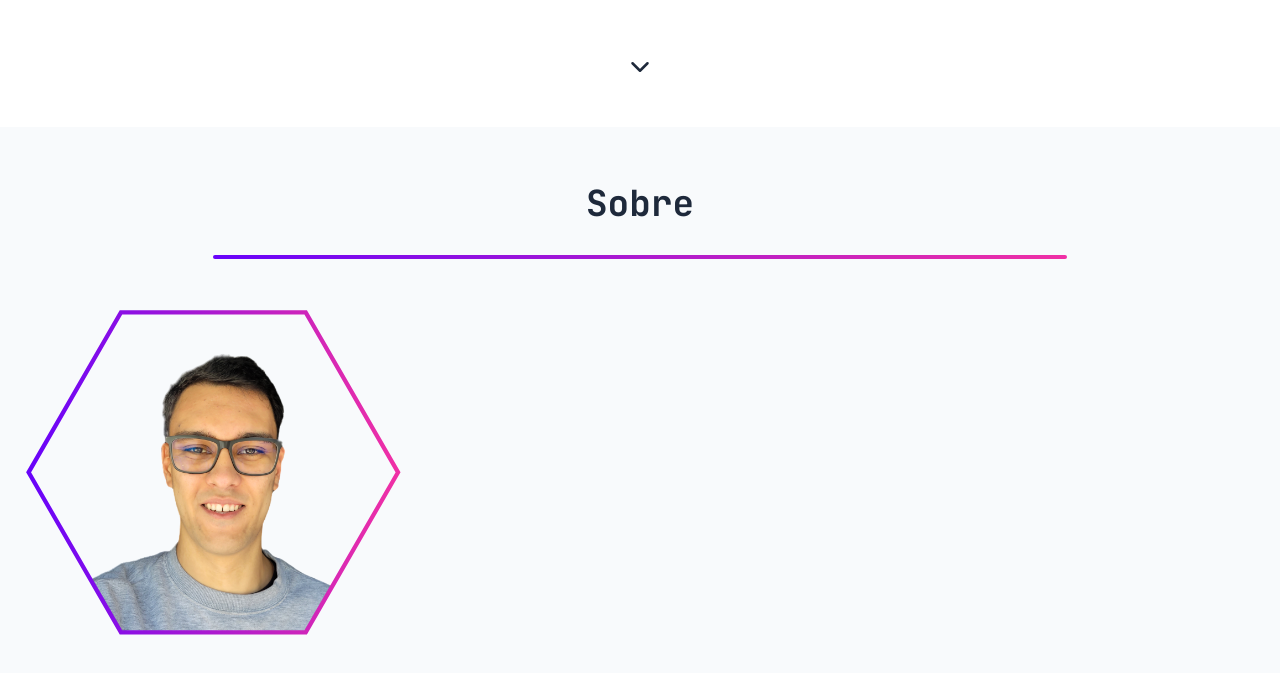
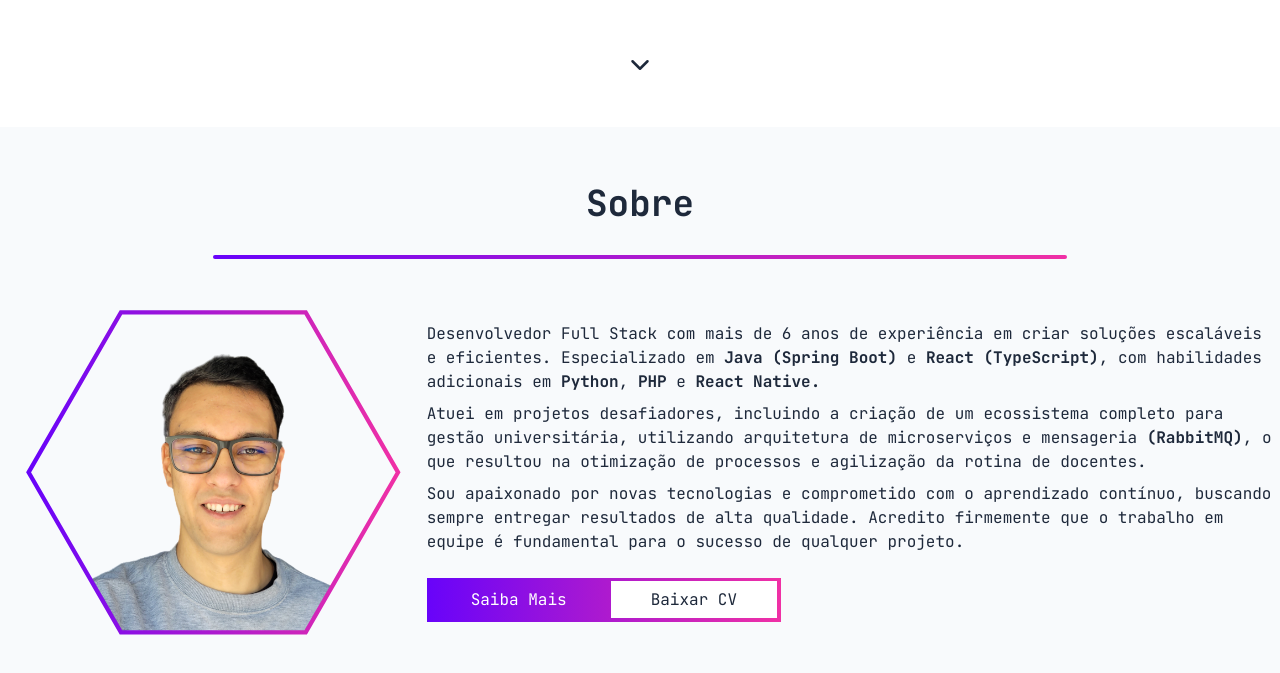
Before and after one commit to GiovanniRS/Portfolio, a React (Vite) app: page / in a window 1280 px wide. Shown: the part 673-1346 px from the top of the page. Built offline with nearby package versions, Linux system fonts and the light colour scheme; what tailwindcss-text-fill would draw is missing.

Commit message:
Adicionando texto e botoes

```diff
--- a/src/components/About.tsx
+++ b/src/components/About.tsx
@@ -2,13 +2,24 @@ import PictureMask from "./PictureMask";
 
 export default function About() {
     return(
-        <section className="min-h-screen py-14 bg-slate-50 dark:bg-neutral-900">
+        <section className="py-14 bg-slate-50 dark:bg-neutral-900">
             <div className="container mx-auto">
                 <h2 className="text-4xl font-bold text-center">Sobre</h2>
                 <div className="h-1 w-2/3 mx-auto mt-8 bg-gradient-to-r from-violet-gr to-pink-gr rounded-full " />
-                <figure className="w-1/3 flex justify-center items-end relative">
-                    <PictureMask />
-                </figure>
+                <div className="flex items-center">
+                    <figure className="w-1/3 flex justify-center items-end relative">
+                        <PictureMask />
+                    </figure>
+                    <div className="w-2/3">
+                        <p>Desenvolvedor Full Stack com mais de 6 anos de experiência em criar soluções escaláveis e eficientes. Especializado em <strong>Java (Spring Boot)</strong> e <strong>React (TypeScript)</strong>, com habilidades adicionais em <strong>Python</strong>, <strong>PHP</strong> e <strong>React Native.</strong></p>
+                        <p className="mt-2">Atuei em projetos desafiadores, incluindo a criação de um ecossistema completo para gestão universitária, utilizando arquitetura de microserviços e mensageria <strong>(RabbitMQ)</strong>, o que resultou na otimização de processos e agilização da rotina de docentes.</p>
+                        <p className="mt-2">Sou apaixonado por novas tecnologias e comprometido com o aprendizado contínuo, buscando sempre entregar resultados de alta qualidade. Acredito firmemente que o trabalho em equipe é fundamental para o sucesso de qualquer projeto.</p>
+                        <div className="bg-gradient-to-r from-violet-gr to-pink-gr py-2.5 px-1 mt-6 max-w-fit">
+                            <a href="" className="text-white py-2 px-10 hover:text-slate-800 hover:bg-white mr-1 ease-out duration-300">Saiba Mais</a>
+                            <a href="" className="bg-white py-2 px-10 hover:text-white hover:bg-transparent ease-out duration-300">Baixar CV</a>
+                        </div>
+                    </div>
+                </div>
             </div>
         </section>
     )
```
